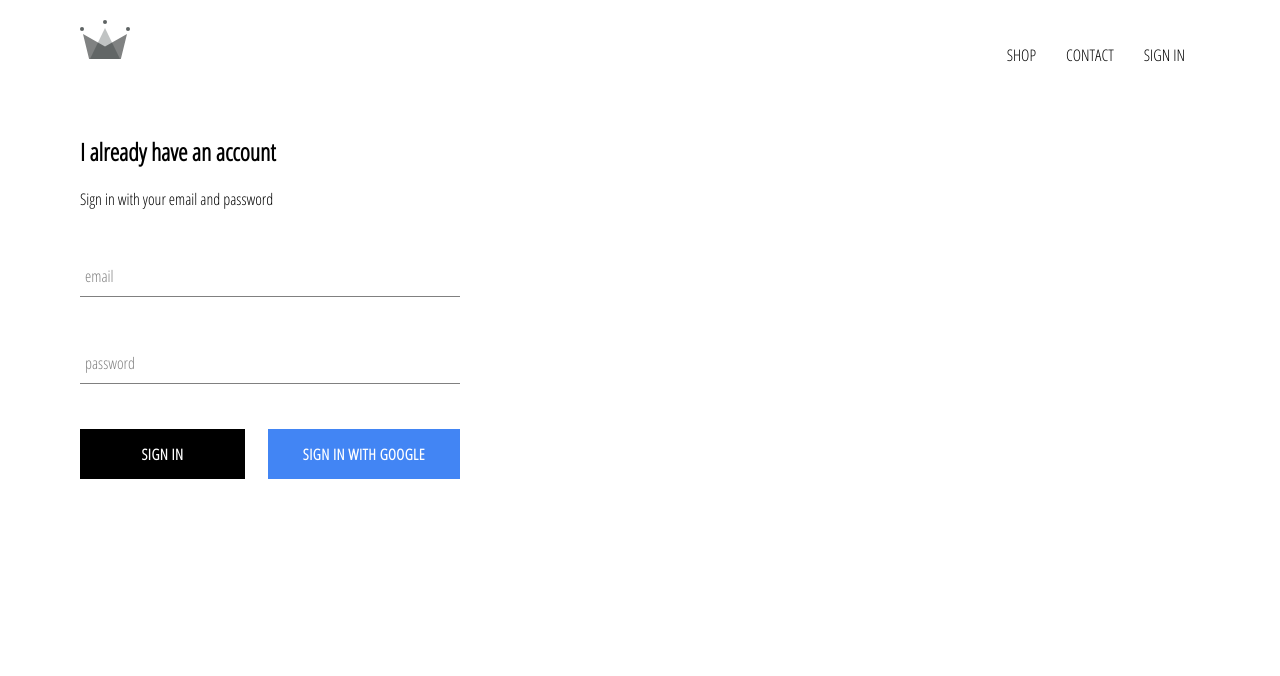
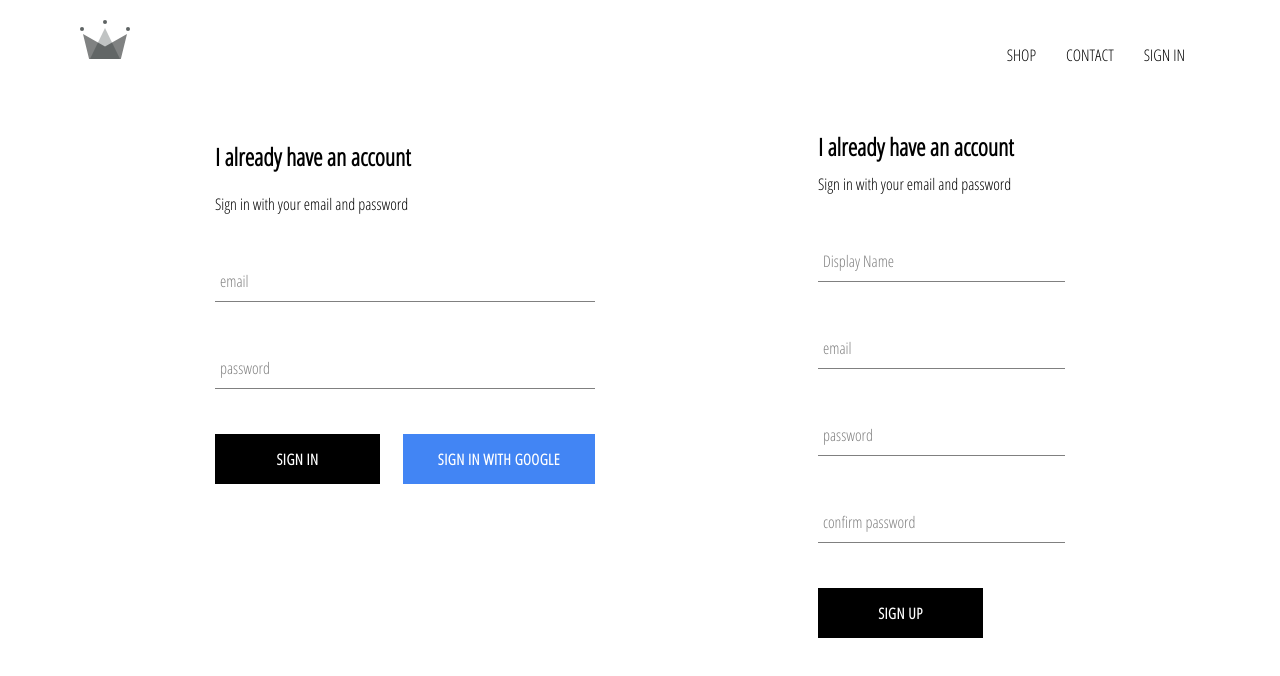
Before and after one commit to saulflores95/freecommerce, a React (Create React App) app: page /signin in a window 1280 px wide. Shown: the top 676 px of the page. Built offline with nearby package versions, Linux system fonts and the light colour scheme; no server answers.

Commit message:
added signup page

```diff
--- a/src/App.js
+++ b/src/App.js
@@ -6,7 +6,7 @@
 import Header from './components/header/components/header'
 import SignInAndSignUpPage from './pages/sign-in-and-sign-up/components/sign-in-and-sign-up'
 import { Switch, Route } from 'react-router-dom'
-import { auth } from './firebase/firebase.utils'
+import { auth, createUserProfileDocument } from './firebase/firebase.utils'
 
 class App extends Component {
   constructor() {
@@ -17,11 +17,24 @@
   }
 
   componentDidMount () {
-    this.unsubscribeFromAuth = auth.onAuthStateChanged(user => {
+    this.unsubscribeFromAuth = auth.onAuthStateChanged(async userAuth => {
+      if(userAuth) {
+        const userRef = await createUserProfileDocument(userAuth)
+        userRef.onSnapshot(snapShot => {
+          this.setState({
+            currentUser: {
+              id: snapShot.id,
+              ...snapShot.data()
+            }
+          }, () => {
+            console.log('this.state: ', this.state);
+          })
+        })
+
+      }
       this.setState({
-        currentUser:user
+        currentUser: userAuth
       })
-      console.log(user)
     })
   }
 
--- a/src/components/sign-in/containers/sign-in.js
+++ b/src/components/sign-in/containers/sign-in.js
@@ -2,7 +2,7 @@
 import '../styles/sign-in.scss'
 import FromInput  from '../../form-input/components/form-input'
 import CustomButton from '../../custom-button/components/custom-button'
-import { signInWithGoogle } from '../../../firebase/firebase.utils'
+import { auth, signInWithGoogle } from '../../../firebase/firebase.utils'
 export default class SignIn extends Component {
     constructor(props) {
         super(props)
@@ -19,12 +19,20 @@
         })
     }
 
-    handleSubmit = (event) => {
+    handleSubmit = async (event) => {
+        console.log("handleSubmit")
         event.preventDefault()
-        this.setState({
-            email: '',
-            password:''
-        })
+        const { email, password } = this.state
+        try {
+            console.log('try')
+            await auth.signInWithEmailAndPassword(email, password)
+            this.setState({
+                email: '',
+                password:''
+            })
+        } catch (error ){
+            console.error(error)
+        }
     }
 
     render() {
@@ -51,7 +59,7 @@
                         <CustomButton type="submit">
                             Sign In
                         </CustomButton>
-                        <CustomButton onClick={signInWithGoogle} isGoogleSignIn>
+                        <CustomButton type="button" onClick={signInWithGoogle} isGoogleSignIn>
                             SIGN IN WITH GOOGLE
                         </CustomButton>
                     </div>
--- /dev/null
+++ b/src/components/sign-up/containers/sign-up.js
@@ -0,0 +1,102 @@
+import React, { Component } from 'react'
+import '../styles/sign-up.scss'
+import FromInput  from '../../form-input/components/form-input'
+import CustomButton from '../../custom-button/components/custom-button'
+import { auth, createUserProfileDocument } from '../../../firebase/firebase.utils'
+
+export default class SignUp extends Component {
+    constructor(props) {
+        super(props)
+        this.state = {
+            displayName: '',
+            email: '',
+            password: '',
+            confirmPassword: ''
+        }
+    }
+
+    handleChange = event => {
+        const { value, name } = event.target;
+        this.setState({
+            [name]:value
+        })
+    }
+
+    handleSubmit = async event => {
+        event.preventDefault()
+        const {
+            displayName,
+            email,
+            password,
+            confirmPassword
+        } = this.state
+
+        if(password !== confirmPassword) {
+            alert("passwords don't match")
+            return
+        }
+
+        try {
+            const { user } = await auth.createUserWithEmailAndPassword(email, password)
+            await createUserProfileDocument(user, {displayName})
+            this.setState({
+                displayName: '',
+                email: '',
+                password: '',
+                confirmPassword: ''
+            })
+        } catch (error) {
+            console.error(error)
+        }
+    }
+
+    render() {
+        const {
+            displayName,
+            email,
+            password,
+            confirmPassword
+        } = this.state
+        return (
+            <div className='sign-up'>
+                <h2 className='title'>I already have an account</h2>
+                <span>Sign in with your email and password</span>
+                <form className='sign-up-form' onSubmit={this.handleSubmit}>
+                    <FromInput
+                        name='displayName'
+                        type='text'
+                        label='Display Name'
+                        required
+                        handleChange={this.handleChange}
+                        value={displayName} />
+                    <FromInput
+                        name='email'
+                        type='email'
+                        label='email'
+                        handleChange={this.handleChange}
+                        required
+                        value={email} />
+                    <FromInput
+                        name='password'
+                        type='password'
+                        label='password'
+                        handleChange={this.handleChange}
+                        required
+                        value={password} />
+                    <FromInput
+                        name='confirmPassword'
+                        type='password'
+                        label='confirm password'
+                        handleChange={this.handleChange}
+                        required
+                        value={confirmPassword} />
+                    <div className='buttons'>
+                        <CustomButton type="submit">
+                            Sign Up
+                        </CustomButton>
+                    </div>
+                </form>
+            </div>
+        )
+    }
+}
--- /dev/null
+++ b/src/components/sign-up/styles/sign-up.scss
@@ -0,0 +1,14 @@
+.sign-in {
+    width: 380px;
+    display: flex;
+    flex-direction: column;
+}
+
+.title {
+    margin: 10px 0;
+}
+
+.buttons {
+    display: flex;
+    justify-content: space-between;
+}
--- a/src/firebase/firebase.utils.js
+++ b/src/firebase/firebase.utils.js
@@ -15,6 +15,29 @@
     measurementId: "G-S6B2YNQL79"
   };
 
+  export const createUserProfileDocument = async (userAuth, additionalData) => {
+    if(!userAuth) return
+
+    const userRef = firestore.doc(`users/${userAuth.uid}`)
+    const snapShot = await userRef.get()
+    if(!snapShot.exists) {
+      const { displayName, email } = userAuth
+      const createdAt = new Date();
+      try {
+        await userRef.set({
+          displayName,
+          email,
+          createdAt,
+          ...additionalData
+        })
+      } catch (error) {
+        console.log('error creating user:', error.message)
+      }
+    }
+
+    return userRef
+  }
+
   firebase.initializeApp(firebaseConfig)
 
   export const auth = firebase.auth()
--- a/src/pages/sign-in-and-sign-up/components/sign-in-and-sign-up.js
+++ b/src/pages/sign-in-and-sign-up/components/sign-in-and-sign-up.js
@@ -1,8 +1,11 @@
 import '../styles/sign-in-and-sign-up.scss'
 import SignIn from '../../../components/sign-in/containers/sign-in'
+import SignUp from '../../../components/sign-up/containers/sign-up'
+
 const SignInAndSignUpPage = () => (
     <div className='sign-in-and-sign-up'>
         <SignIn />
+        <SignUp />
     </div>
 )
 
--- a/src/pages/sign-in-and-sign-up/styles/sign-in-and-sign-up.scss
+++ b/src/pages/sign-in-and-sign-up/styles/sign-in-and-sign-up.scss
@@ -0,0 +1,6 @@
+.sign-in-and-sign-up {
+    width: 850px;
+    display: flex;
+    justify-content: space-between;
+    margin: 30px auto;
+}
```
Also changed, not shown: 1 other file (tests, documents, lock files or other folders).
